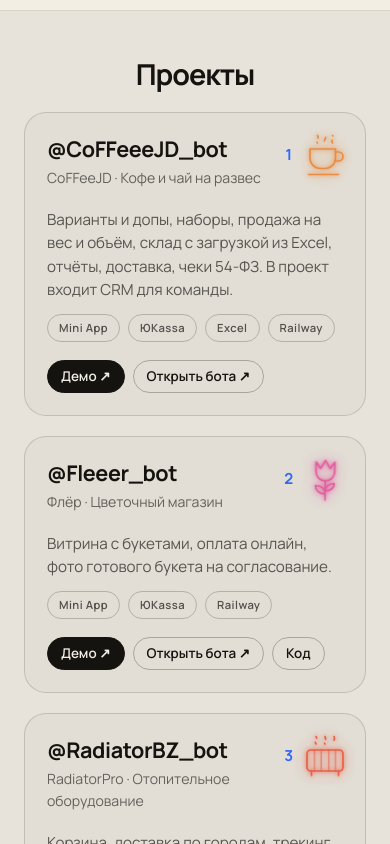
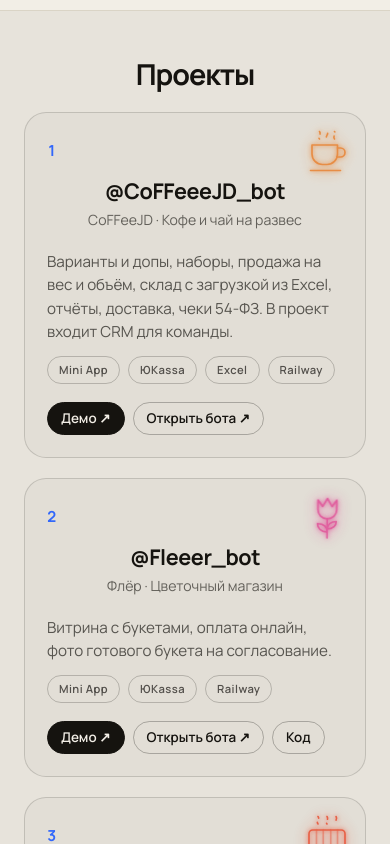
Before and after one commit to zhennyy/botforall, a React (Vite) app: page / in a window 390 px wide. Shown: the part 1840-2684 px from the top of the page. Built offline with nearby package versions, Linux system fonts and the light colour scheme.

Commit message:
Заголовки проектов по центру

```diff
--- a/src/index.css
+++ b/src/index.css
@@ -457,3 +457,12 @@ nav { position: static; backdrop-filter: none; background: var(--paper); }
   .after p { font-size: .84rem; line-height: 1.45; }
   .after-tag { font-size: .68rem; padding: 4px 10px; letter-spacing: .02em; white-space: nowrap; }
 }
+
+/* Заголовки проектов по центру */
+.works .work-main { text-align: center; padding-inline: 36px; align-self: stretch; width: 100%; box-sizing: border-box; }
+@media (max-width: 560px) {
+  .works .work-main { padding-inline: 0; margin-top: 42px; }
+  .works .work h3, .works .work-kind { padding-right: 0; }
+  .works .work .num { right: auto; left: 22px; top: 30px; }
+  .neon-ic { top: 14px; right: 14px; }
+}
```
